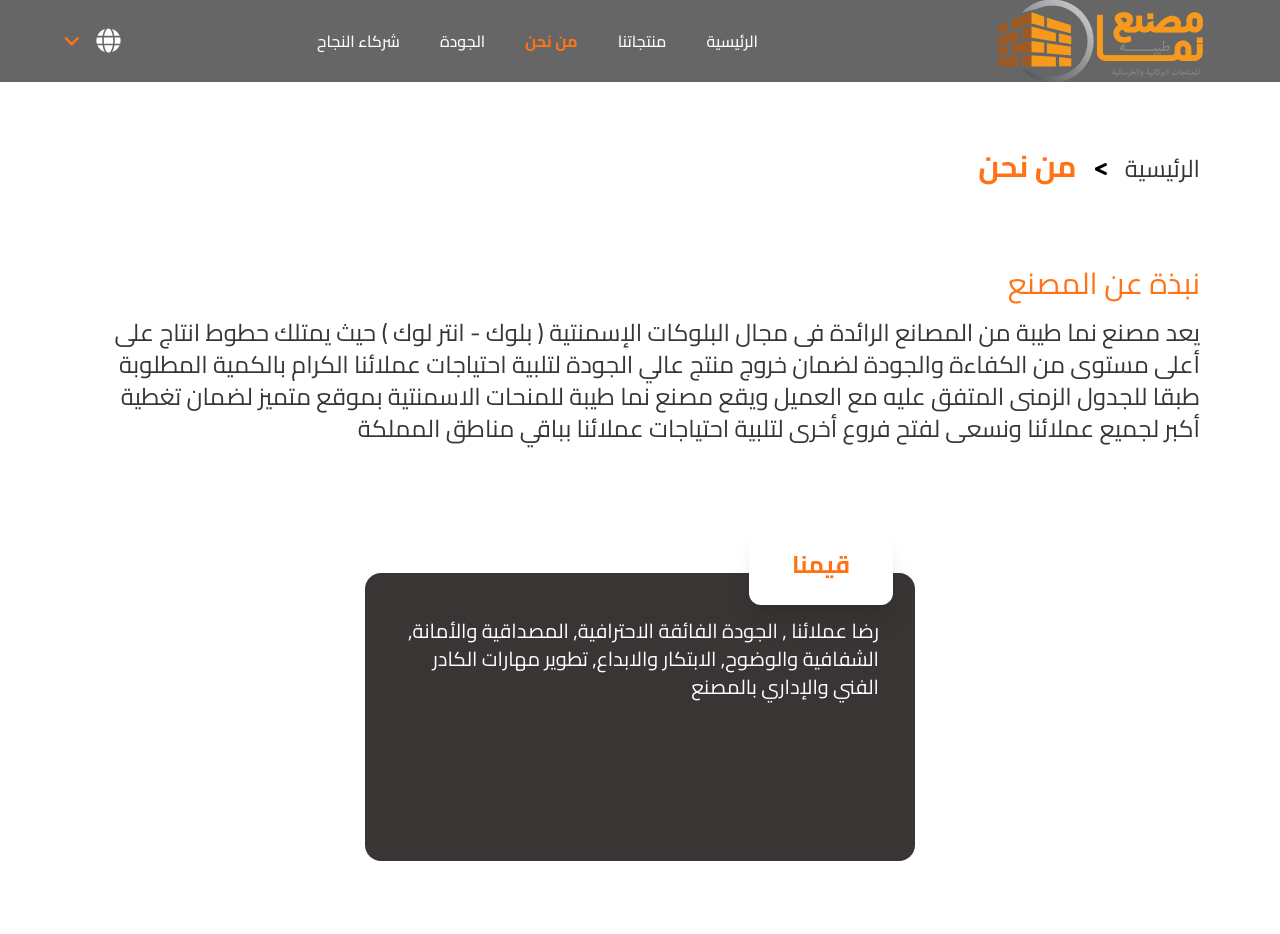
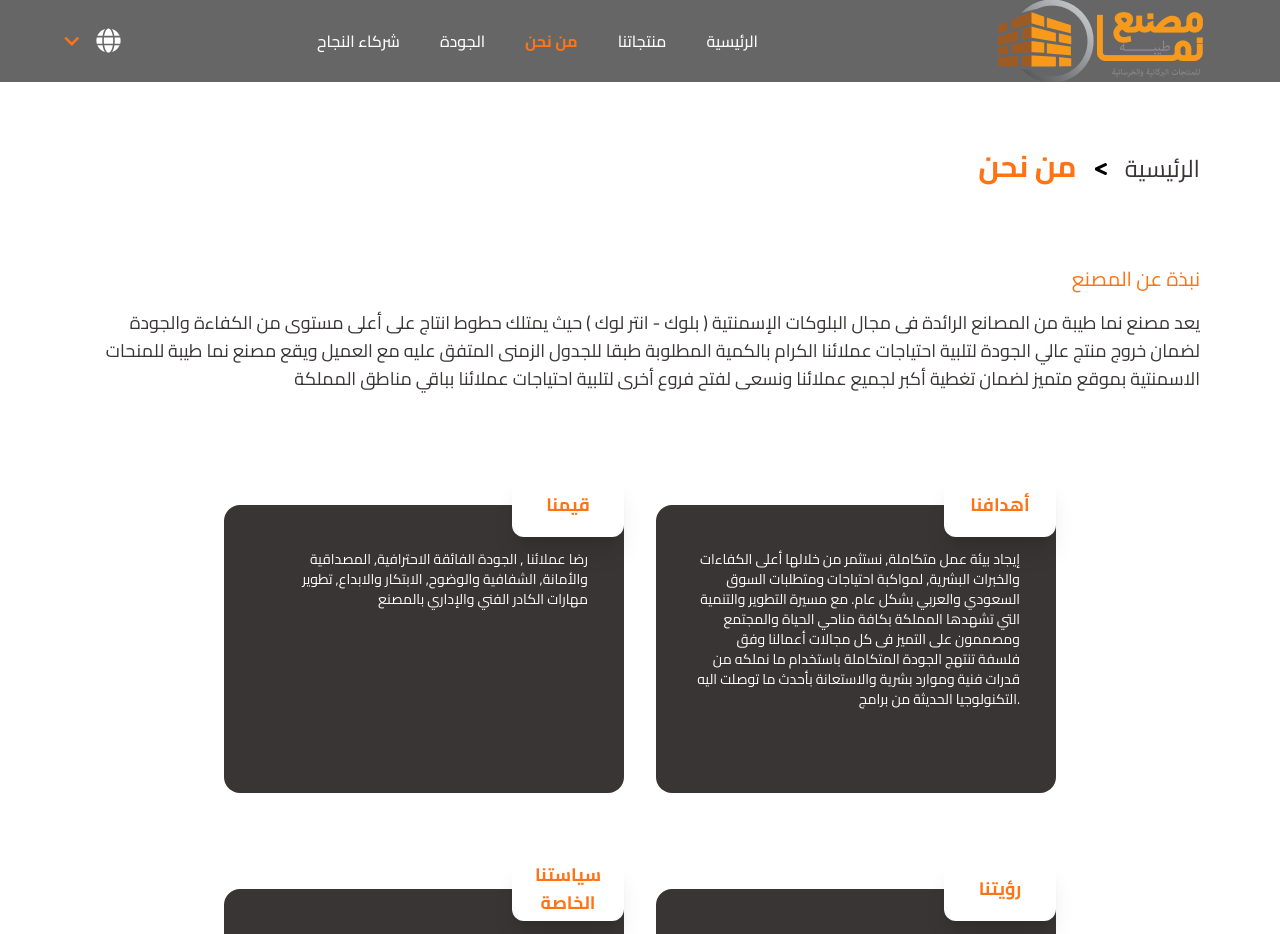
Before and after one commit to abdallamfathy/nama-project, a React (Vite) app: page /about in a window 1280 px wide. Shown: the top 934 px of the page. Built offline with nearby package versions, Linux system fonts and the light colour scheme.

Commit message:
edit about us page

```diff
--- a/src/pages/AboutPage.jsx
+++ b/src/pages/AboutPage.jsx
@@ -35,35 +35,35 @@ const AboutPage = () => {
           <h1 className="text-2xl text-[#3A3535]">الرئيسية</h1>
         </div>
         <div className="text-right flex flex-col mb-12">
-          <h1 className="text-3xl text-[#FF7315] mb-4">نبذة عن المصنع</h1>
-          <p className="text-2xl text-[#3A3535]">يعد مصنع نما طيبة من المصانع الرائدة فى مجال البلوكات الإسمنتية ( بلوك - انتر لوك ) حيث يمتلك حطوط انتاج على أعلى مستوى من الكفاءة والجودة لضمان خروج منتج عالي الجودة لتلبية احتياجات عملائنا الكرام بالكمية المطلوبة طبقا للجدول الزمنى المتفق عليه مع العميل ويقع مصنع نما طيبة للمنحات الاسمنتية بموقع متميز لضمان تغطية أكبر لجميع عملائنا ونسعى لفتح فروع أخرى لتلبية احتياجات عملائنا بباقي مناطق المملكة
+          <h1 className="2xl:text-3xl text-xl text-[#FF7315] mb-4">نبذة عن المصنع</h1>
+          <p className="2xl:text-2xl text-lg text-[#3A3535]">يعد مصنع نما طيبة من المصانع الرائدة فى مجال البلوكات الإسمنتية ( بلوك - انتر لوك ) حيث يمتلك حطوط انتاج على أعلى مستوى من الكفاءة والجودة لضمان خروج منتج عالي الجودة لتلبية احتياجات عملائنا الكرام بالكمية المطلوبة طبقا للجدول الزمنى المتفق عليه مع العميل ويقع مصنع نما طيبة للمنحات الاسمنتية بموقع متميز لضمان تغطية أكبر لجميع عملائنا ونسعى لفتح فروع أخرى لتلبية احتياجات عملائنا بباقي مناطق المملكة
 
           </p>
         </div>
-        <div className="flex flex-row flex-wrap gap-8 justify-center">
+        <div className="flex flex-row flex-wrap 2xl:gap-8 gap-8 justify-center">
           <div>
-            <div className="bg-white text-[#FF7315] z-100 flex justify-center items-center p- w-36 h-20 font-bold text-2xl text-center rounded-xl relative top-8 left-96 shadow-xl">
-              <p className="text-center">قيمنا</p>
+            <div className="bg-white text-[#FF7315] z-100 flex justify-center items-center p- 2xl:w-36 2xl:h-20 w-28 h-16 font-bold text-2xl text-center rounded-xl relative top-8 2xl:left-96 left-72 shadow-xl">
+              <p className="text-center text-lg">قيمنا</p>
             </div>
-            <div className="w-[550px] rounded-2xl p-9 h-72 text-xl bg-[#3A3535] inline-block text-white text-right">
+            <div className="2xl:w-[550px] w-[400px] rounded-2xl p-9 h-72 2xl:text-xl text-sm bg-[#3A3535] inline-block text-white text-right">
               <p className="mt-2">رضا عملائنا , الجودة الفائقة الاحترافية, المصداقية والأمانة, الشفافية والوضوح, الابتكار والابداع, تطوير مهارات الكادر الفني والإداري بالمصنع
               </p>
             </div>
           </div>
           <div>
-            <div className="bg-white text-[#FF7315] z-100 flex justify-center items-center p- w-36 h-20 font-bold text-2xl text-center rounded-xl relative top-8 left-96 shadow-xl">
-              <p className="text-center">أهدافنا</p>
+            <div className="bg-white text-[#FF7315] z-100 flex justify-center items-center p- 2xl:w-36 2xl:h-20 w-28 h-16 font-bold text-2xl text-center rounded-xl relative top-8 2xl:left-96 left-72 shadow-xl">
+              <p className="text-center text-lg">أهدافنا</p>
             </div>
-            <div className="w-[550px] rounded-2xl p-9 h-72 text-xl bg-[#3A3535] inline-block text-white text-right ">
+            <div className="2xl:w-[550px] w-[400px] rounded-2xl p-9 h-72 2xl:text-xl text-sm bg-[#3A3535] inline-block text-white text-right ">
               <p className="mt-2">إيجاد بيئة عمل متكاملة, نستثمر من خلالها أعلى الكفاءات والخبرات البشرية, لمواكبة احتياجات ومتطلبات السوق السعودي والعربي بشكل عام. مع مسيرة التطوير والتنمية التي تشهدها المملكة بكافة مناحي الحياة والمجتمع ومصممون على التميز فى كل مجالات أعمالنا وفق فلسفة تنتهج الجودة المتكاملة باستخدام ما نملكه من قدرات فنية وموارد بشرية والاستعانة بأحدث ما توصلت اليه التكنولوجيا الحديثة من برامج.
               </p>
             </div>
           </div>
           <div>
-            <div className="bg-white text-[#FF7315] z-100 flex justify-center items-center p- w-36 h-20 font-bold text-2xl text-center rounded-xl relative top-8 left-96 shadow-xl">
-              <p className="text-center">سياستنا الخاصة</p>
+            <div className="bg-white text-[#FF7315] z-100 flex justify-center items-center p- 2xl:w-36 2xl:h-20 w-28 h-16 font-bold text-2xl text-center rounded-xl relative top-8 2xl:left-96 left-72 shadow-xl">
+              <p className="text-center text-lg">سياستنا الخاصة</p>
             </div>
-            <div className="w-[550px] rounded-2xl p-9 h-72 text-xl bg-[#3A3535] inline-block text-white text-right">
+            <div className="2xl:w-[550px] w-[400px] rounded-2xl  p-9 h-72 2xl:text-xl text-sm bg-[#3A3535] inline-block text-white text-right">
               <p className="mt-2">رضا عملائنا
 المعيار الوحيد المعتمد لدينا هو رضا العملاء
 التنمية
@@ -74,10 +74,10 @@ const AboutPage = () => {
             </div>
           </div>
           <div>
-            <div className="bg-white text-[#FF7315] z-100 flex justify-center items-center p- w-36 h-20 font-bold text-2xl text-center rounded-xl relative top-8 left-96 shadow-xl">
-              <p className="text-center">رؤيتنا</p>
+            <div className="bg-white text-[#FF7315] z-100 flex justify-center items-center p- 2xl:w-36 2xl:h-20 w-28 h-16 font-bold text-2xl text-center rounded-xl relative top-8 2xl:left-96 left-72 shadow-xl">
+              <p className="text-center text-lg">رؤيتنا</p>
             </div>
-            <div className="w-[550px] rounded-2xl p-9 h-72 text-xl bg-[#3A3535] inline-block text-white text-right ">
+            <div className="2xl:w-[550px] w-[400px] rounded-2xl p-9 h-72 2xl:text-xl text-sm bg-[#3A3535] inline-block text- text-white text-right ">
               <p className="mt-2">التخطيط الناجح والتنفيذ الدقيق والأداء المبتكر والجودة العالية والمصداقية الكبيرة, هى رؤيتنا فى عملنا التي تعزز ريادتنا للخدمات المتكاملة فى مجال المقاولات العامة مع التزامنا على استدامة تنفيذ أعمالنا بكل دقة ومهنية واحترافية, مع مراعاة ثقة عملائنا الغالية, ونعمل على تقديم أفضل الخدمات لها بكل صدق وإخلاص وأمانة.
               </p>
             </div>
```
